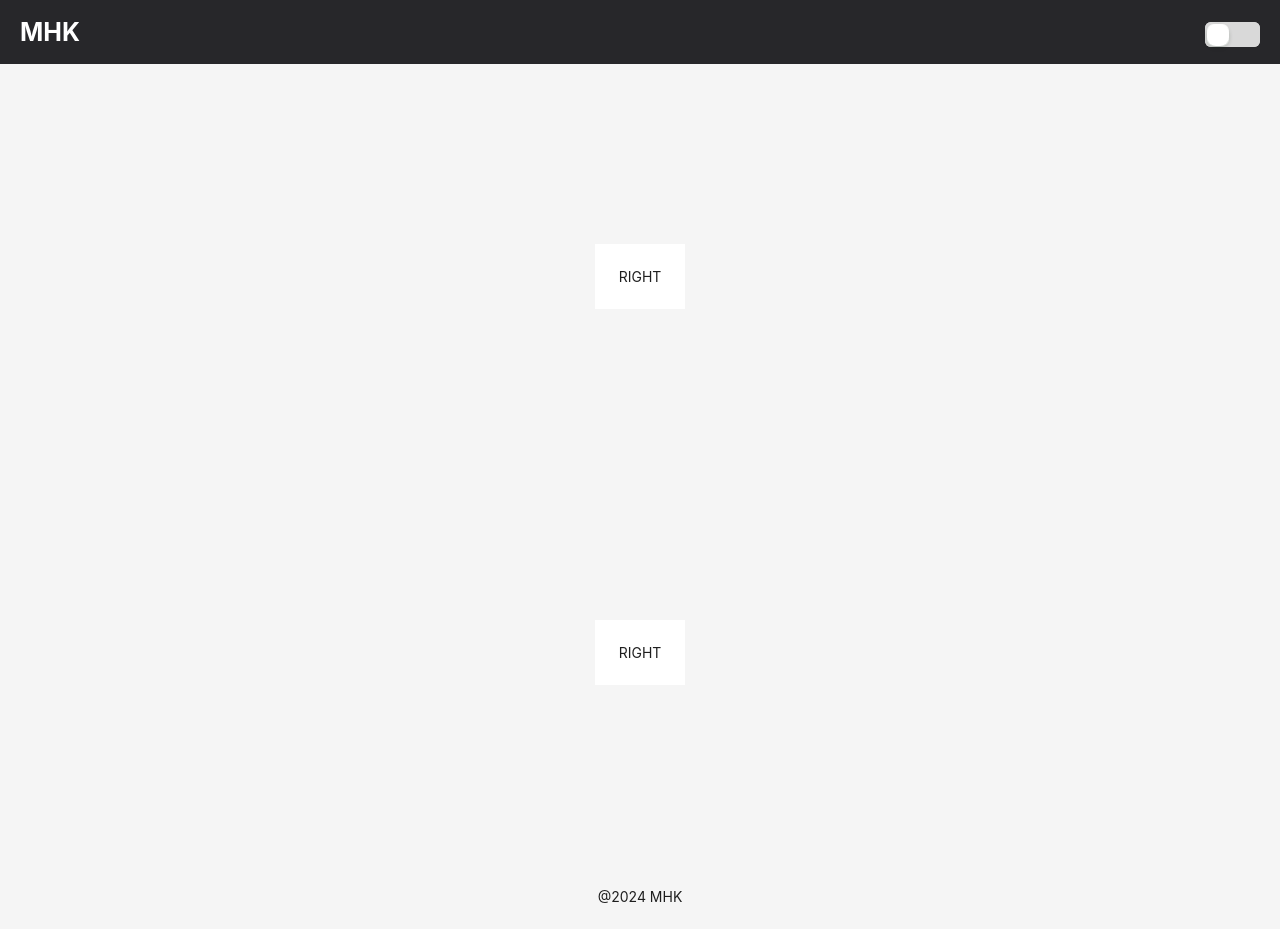
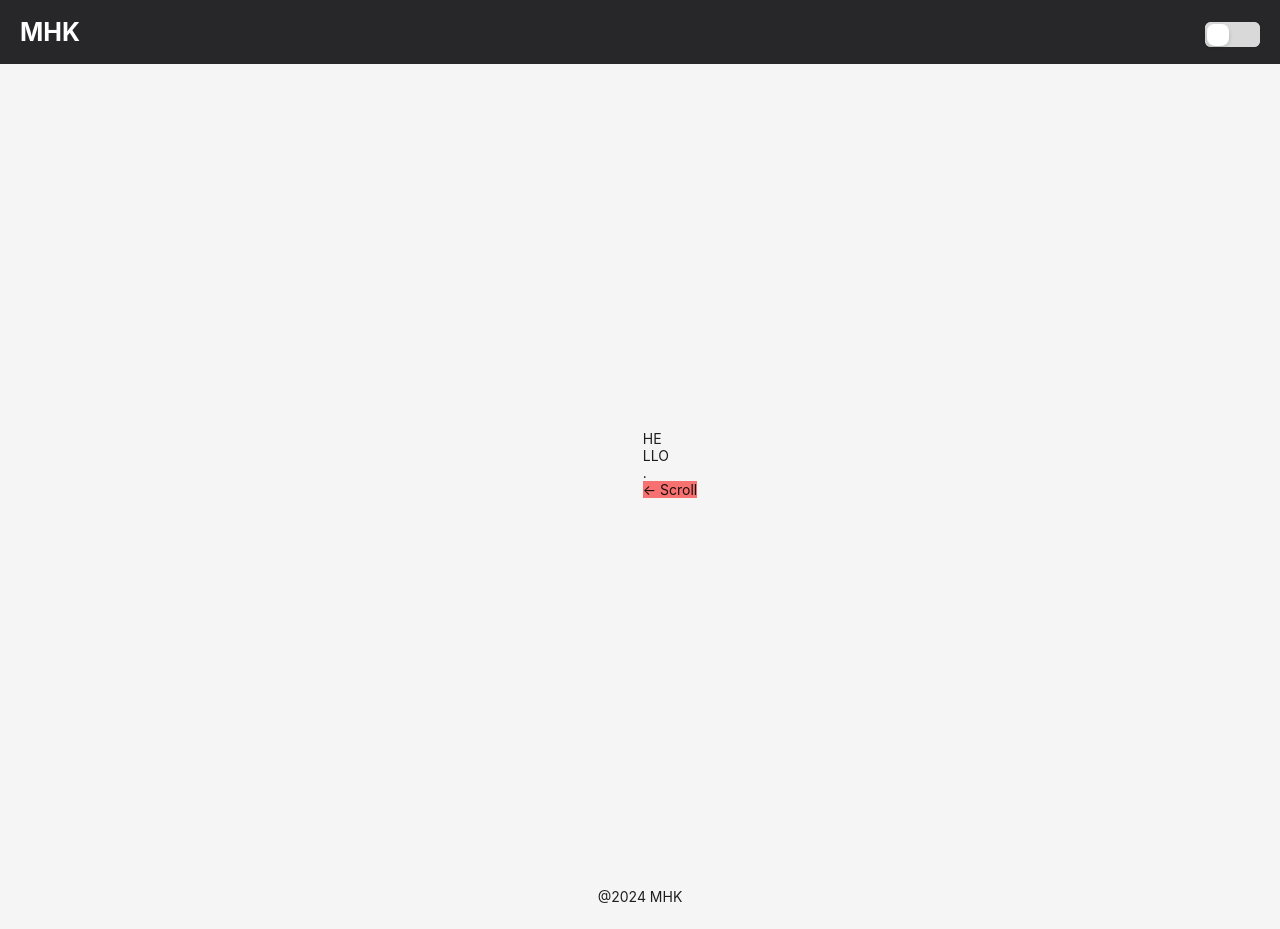
Before and after one commit to HassanKashif-pro/My-Portfolio, a React (Create React App) app: page / in a window 1280 px wide. Built offline with nearby package versions, Linux system fonts and the light colour scheme.

Commit message:
Hello. Header added to the Intro page.

```diff
--- a/src/Pages/Home.tsx
+++ b/src/Pages/Home.tsx
@@ -41,9 +41,17 @@ function Home() {
       </Header>
 
       {/* Add marginTop to avoid overlap with fixed header */}
-      <Content className="Content" style={{ marginTop: "64px", padding: 24 }}>
-        <div style={{ background: "#fff", padding: 24 }}>RIGHT</div>
-        <div style={{ background: "#fff", padding: 24 }}>RIGHT</div>
+      <Content className="Content" style={{ marginTop: "64px"}}>
+        <Content style={{ paddingLeft:"60px", position:"relative"}}>
+          <Content>
+            <div className="Hello-1">HE</div>
+            <div className="Hello-2">LLO</div>
+            <div className="Hello-dot">.</div>
+          </Content>
+          <Content className="Intro-section" style={{ background: "#f87171" }}>
+            <div className="scroll-down">← Scroll</div>
+          </Content>
+        </Content>
       </Content>
 
       <Footer style={{ textAlign: "center" }}>@2024 MHK</Footer>
```
